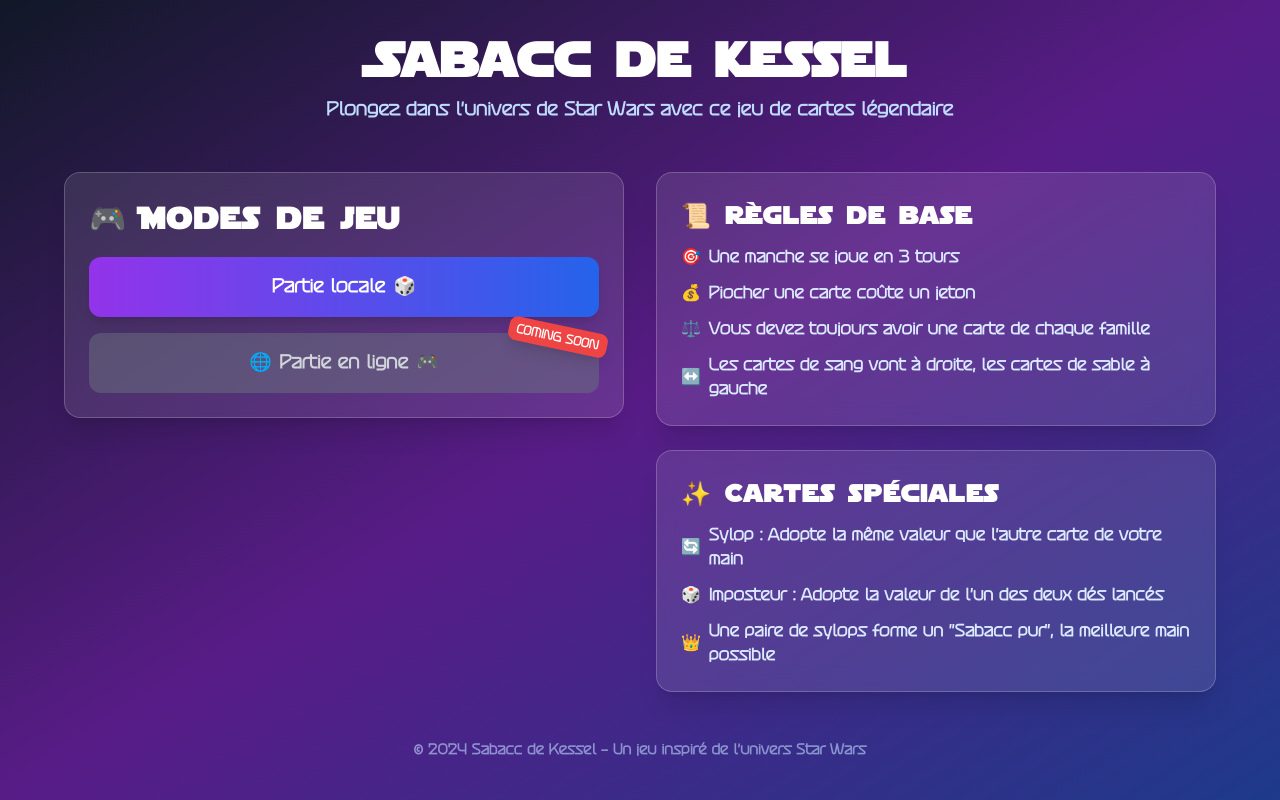
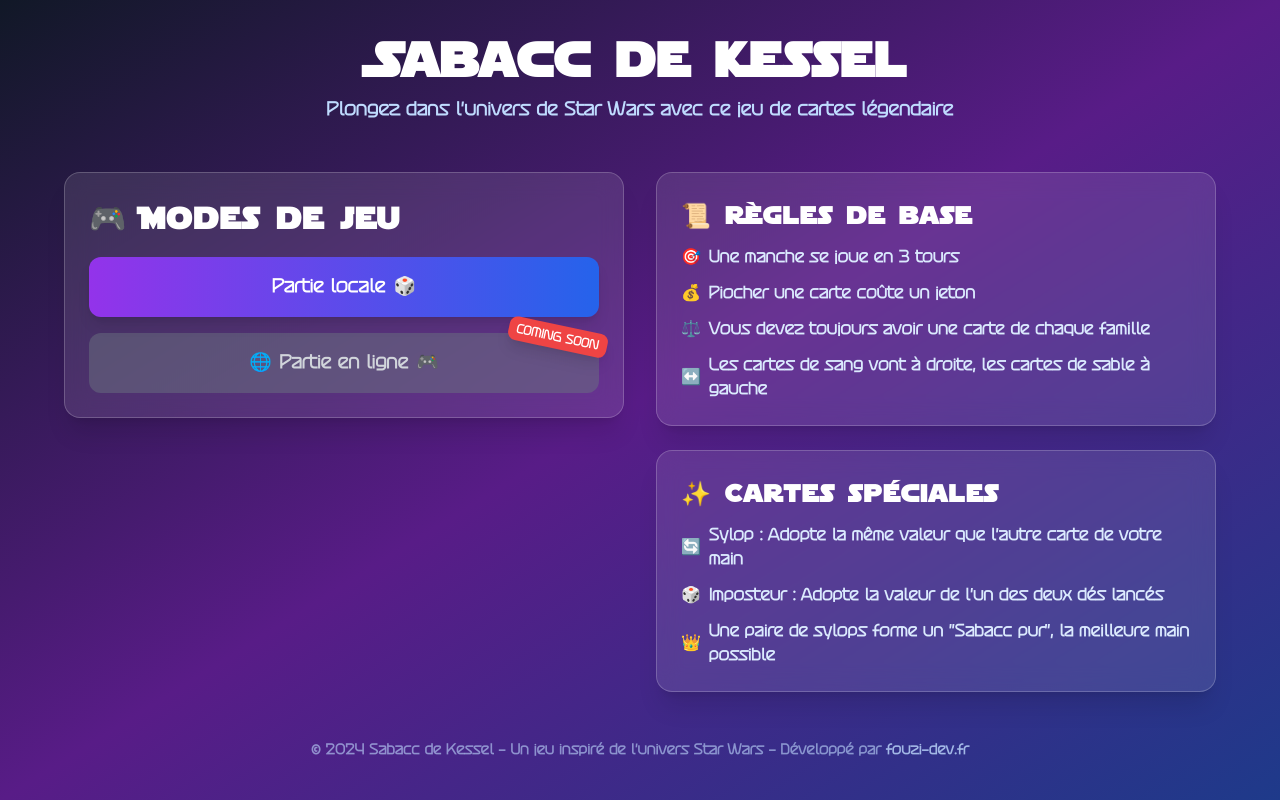
Before and after one commit to YannisFouzi/SabaccKesselV2, a React (Create React App) app: page / in a window 1280 px wide. Built offline with nearby package versions, Linux system fonts and the light colour scheme.

Commit message:
ajout des crédits

```diff
--- a/src/App.js
+++ b/src/App.js
@@ -218,7 +218,16 @@
           {/* Footer */}
           <footer className="text-center mt-12 text-blue-200/60 text-sm">
             <p>
-              © 2024 Sabacc de Kessel - Un jeu inspiré de l'univers Star Wars
+              © 2024 Sabacc de Kessel - Un jeu inspiré de l'univers Star Wars -
+              Développé par{" "}
+              <a
+                href="https://fouzi-dev.fr"
+                target="_blank"
+                rel="noopener noreferrer"
+                className="text-blue-200/80 hover:text-blue-200/100"
+              >
+                fouzi-dev.fr
+              </a>
             </p>
           </footer>
         </div>
```
